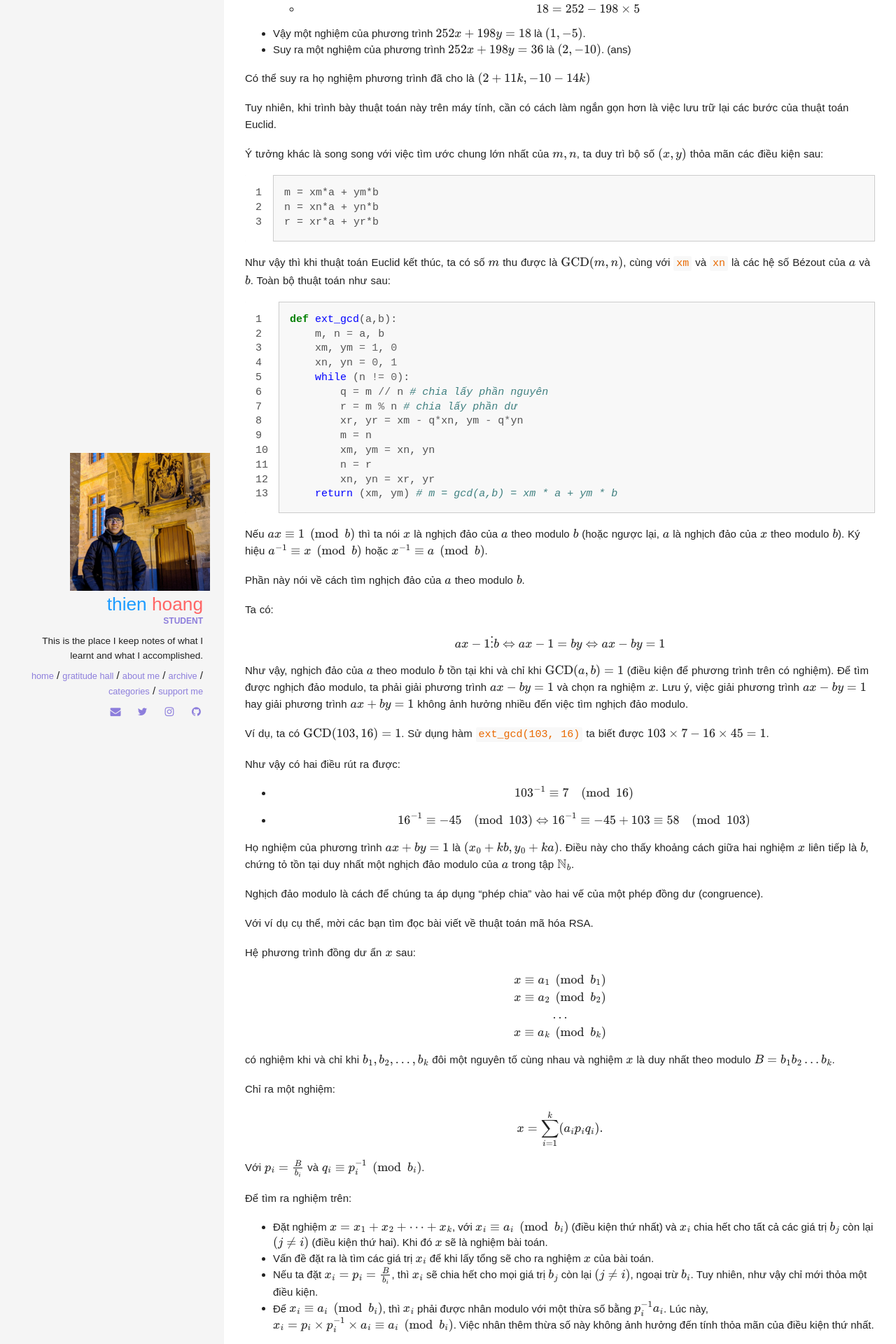
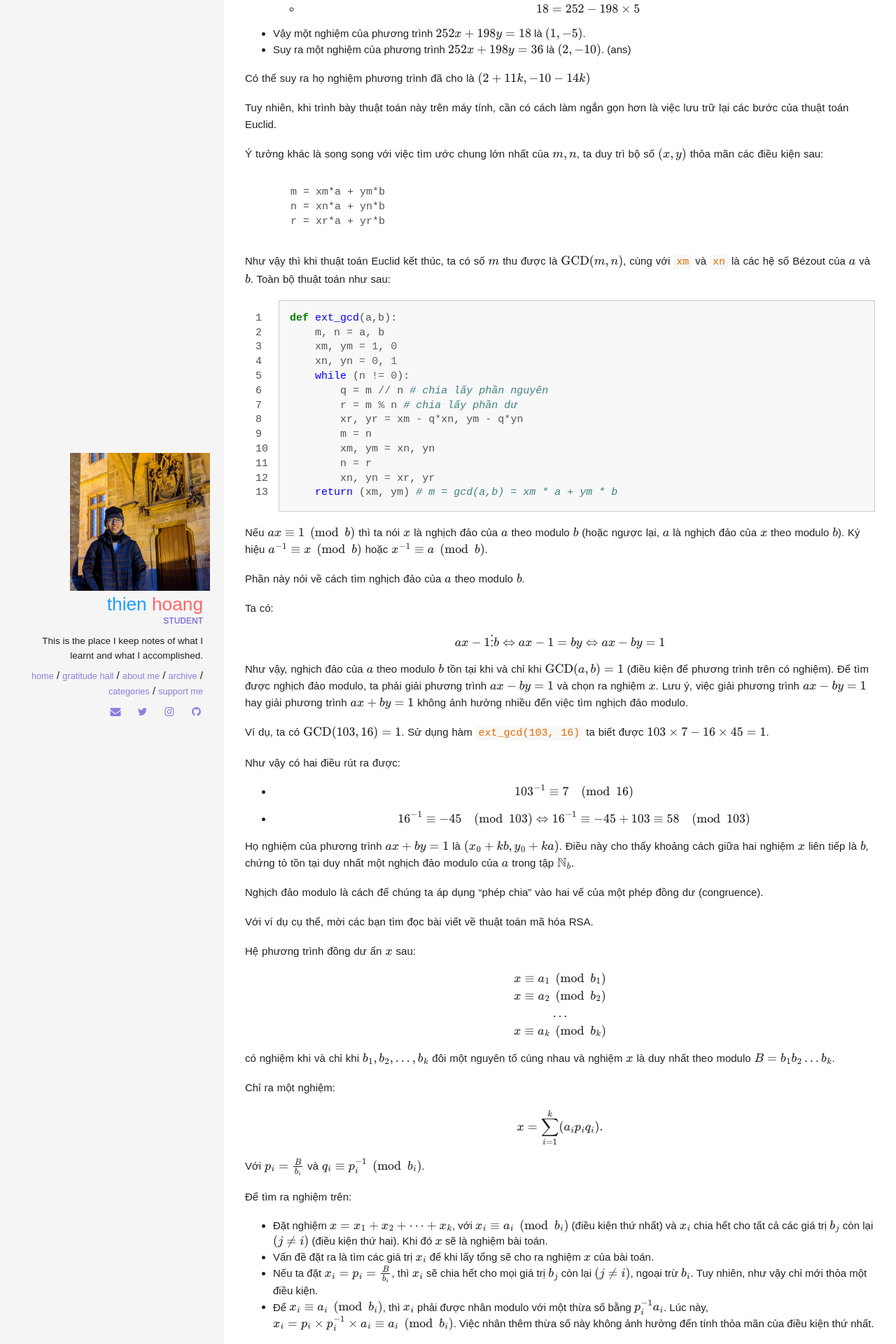
Before and after one commit to hoangvanthien/hoangvanthien.github.io, a Jekyll site: the page built from _posts/2017-11-12-extended-euclid.md, in a window 1280 px wide. Shown: the part 1335-3255 px from the top of the page at 70% size. Built offline with Jekyll 4.4.1, drawn with Linux system fonts in a browser that asks for light colours; nearby versions of some CDN libraries; formulas are drawn with MathJax 3.

Commit message:
make language-plaintext no background (rouge)

```diff
--- a/_sass/pages/_post.scss
+++ b/_sass/pages/_post.scss
@@ -297,7 +297,7 @@ div.highlighter-rouge {
   margin: 10px 0;
 }
 
-div[class="highlighter-rouge"], .no-background {
+div[class="highlighter-rouge"], .no-background, div.language-plaintext {
   margin-left: 50px;
   pre {
     background-color: white;
```
